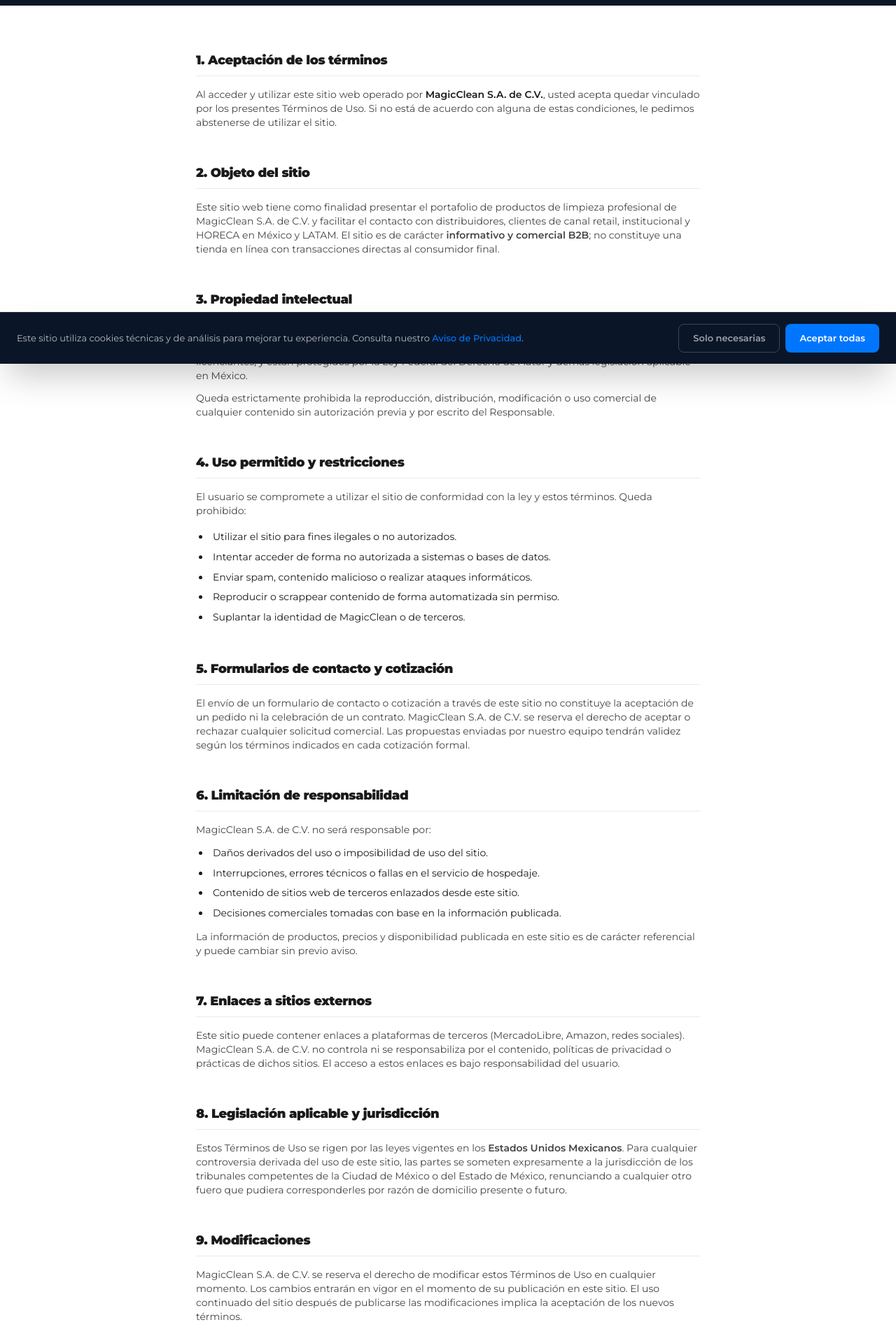
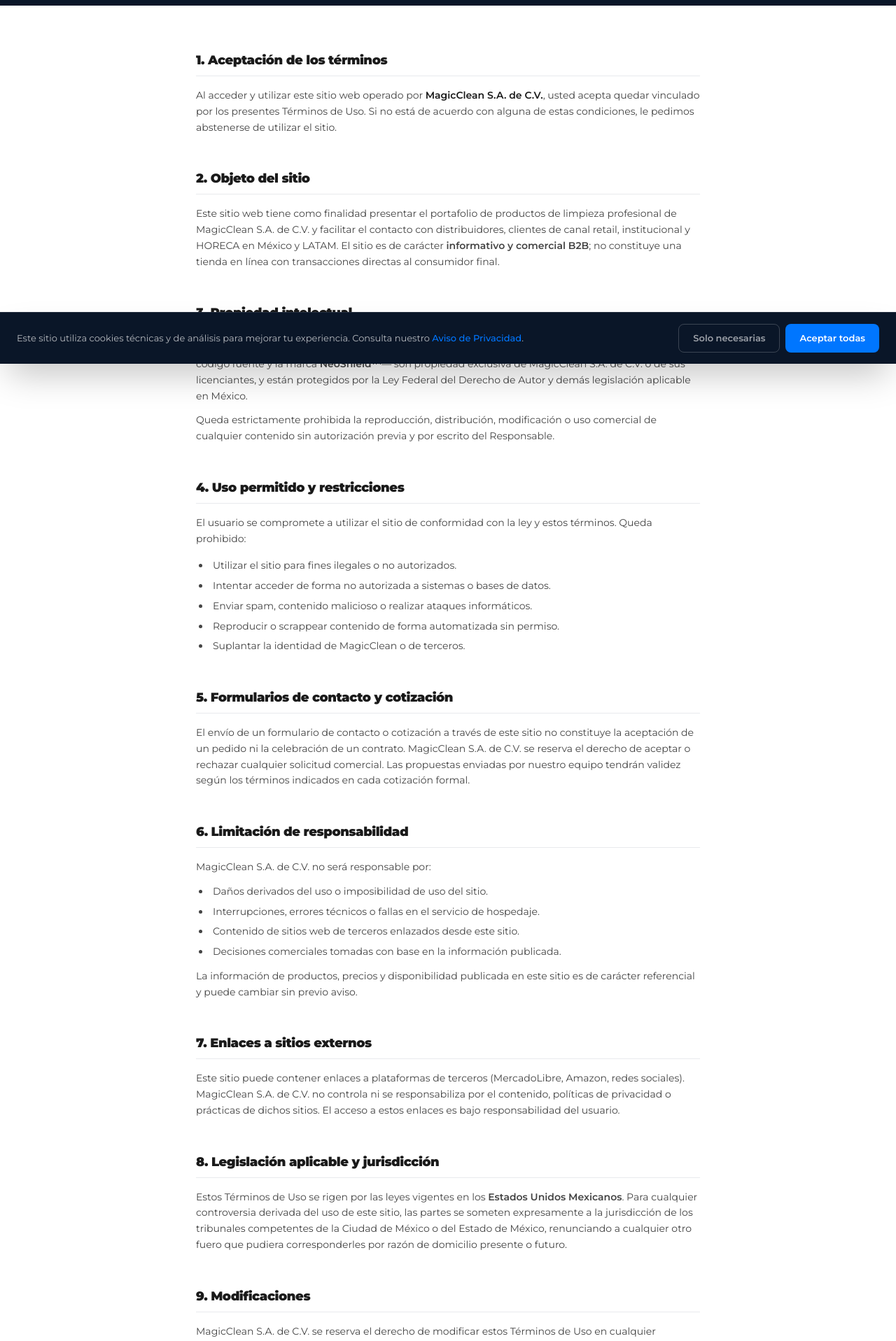
Before and after one commit to MagicleanMX/magiclean-web, a Next.js app: page /terminos-de-uso in a window 1280 px wide. Shown: the part 280-2197 px from the top of the page at 70% size. Built offline with nearby package versions, Linux system fonts and the light colour scheme.

Commit message:
fix: missing space between Tailwind classes in legal pages

```diff
--- a/src/app/terminos-de-uso/page.tsx
+++ b/src/app/terminos-de-uso/page.tsx
@@ -41,7 +41,7 @@
             <h2 className="text-lg font-black tracking-tight mb-4 pb-2 border-b border-[#E8EAED]">
               1. Aceptación de los términos
             </h2>
-            <p className="text-sm font-normalleading-relaxed text-[#444]">
+            <p className="text-sm font-normal leading-relaxed text-[#444]">
               Al acceder y utilizar este sitio web operado por{' '}
               <strong className="font-semibold text-[#1A1A1A]">MagicClean S.A. de C.V.</strong>,
               usted acepta quedar vinculado por los presentes Términos de Uso. Si no está de
@@ -54,7 +54,7 @@
             <h2 className="text-lg font-black tracking-tight mb-4 pb-2 border-b border-[#E8EAED]">
               2. Objeto del sitio
             </h2>
-            <p className="text-sm font-normalleading-relaxed text-[#444]">
+            <p className="text-sm font-normal leading-relaxed text-[#444]">
               Este sitio web tiene como finalidad presentar el portafolio de productos de
               limpieza profesional de MagicClean S.A. de C.V. y facilitar el contacto con
               distribuidores, clientes de canal retail, institucional y HORECA en México y LATAM.
@@ -68,14 +68,14 @@
             <h2 className="text-lg font-black tracking-tight mb-4 pb-2 border-b border-[#E8EAED]">
               3. Propiedad intelectual
             </h2>
-            <p className="text-sm font-normalleading-relaxed text-[#444] mb-3">
+            <p className="text-sm font-normal leading-relaxed text-[#444] mb-3">
               Todos los contenidos de este sitio —incluyendo textos, imágenes, logotipos,
               marcas, diseños, íconos, código fuente y la marca{' '}
               <strong className="font-semibold">NeoShield™</strong>— son propiedad exclusiva
               de MagicClean S.A. de C.V. o de sus licenciantes, y están protegidos por la
               Ley Federal del Derecho de Autor y demás legislación aplicable en México.
             </p>
-            <p className="text-sm font-normalleading-relaxed text-[#444]">
+            <p className="text-sm font-normal leading-relaxed text-[#444]">
               Queda estrictamente prohibida la reproducción, distribución, modificación o
               uso comercial de cualquier contenido sin autorización previa y por escrito
               del Responsable.
@@ -87,11 +87,11 @@
             <h2 className="text-lg font-black tracking-tight mb-4 pb-2 border-b border-[#E8EAED]">
               4. Uso permitido y restricciones
             </h2>
-            <p className="text-sm font-normalleading-relaxed text-[#444] mb-4">
+            <p className="text-sm font-normal leading-relaxed text-[#444] mb-4">
               El usuario se compromete a utilizar el sitio de conformidad con la ley y estos
               términos. Queda prohibido:
             </p>
-            <ul className="list-disc list-inside text-sm font-normaltext-[#444] space-y-1.5 leading-relaxed ml-1">
+            <ul className="list-disc list-inside text-sm font-normal text-[#444] space-y-1.5 leading-relaxed ml-1">
               <li>Utilizar el sitio para fines ilegales o no autorizados.</li>
               <li>Intentar acceder de forma no autorizada a sistemas o bases de datos.</li>
               <li>Enviar spam, contenido malicioso o realizar ataques informáticos.</li>
@@ -105,7 +105,7 @@
             <h2 className="text-lg font-black tracking-tight mb-4 pb-2 border-b border-[#E8EAED]">
               5. Formularios de contacto y cotización
             </h2>
-            <p className="text-sm font-normalleading-relaxed text-[#444]">
+            <p className="text-sm font-normal leading-relaxed text-[#444]">
               El envío de un formulario de contacto o cotización a través de este sitio no
               constituye la aceptación de un pedido ni la celebración de un contrato.
               MagicClean S.A. de C.V. se reserva el derecho de aceptar o rechazar cualquier
@@ -119,16 +119,16 @@
             <h2 className="text-lg font-black tracking-tight mb-4 pb-2 border-b border-[#E8EAED]">
               6. Limitación de responsabilidad
             </h2>
-            <p className="text-sm font-normalleading-relaxed text-[#444] mb-3">
+            <p className="text-sm font-normal leading-relaxed text-[#444] mb-3">
               MagicClean S.A. de C.V. no será responsable por:
             </p>
-            <ul className="list-disc list-inside text-sm font-normaltext-[#444] space-y-1.5 leading-relaxed ml-1">
+            <ul className="list-disc list-inside text-sm font-normal text-[#444] space-y-1.5 leading-relaxed ml-1">
               <li>Daños derivados del uso o imposibilidad de uso del sitio.</li>
               <li>Interrupciones, errores técnicos o fallas en el servicio de hospedaje.</li>
               <li>Contenido de sitios web de terceros enlazados desde este sitio.</li>
               <li>Decisiones comerciales tomadas con base en la información publicada.</li>
             </ul>
-            <p className="text-sm font-normalleading-relaxed text-[#444] mt-3">
+            <p className="text-sm font-normal leading-relaxed text-[#444] mt-3">
               La información de productos, precios y disponibilidad publicada en este sitio
               es de carácter referencial y puede cambiar sin previo aviso.
             </p>
@@ -139,7 +139,7 @@
             <h2 className="text-lg font-black tracking-tight mb-4 pb-2 border-b border-[#E8EAED]">
               7. Enlaces a sitios externos
             </h2>
-            <p className="text-sm font-normalleading-relaxed text-[#444]">
+            <p className="text-sm font-normal leading-relaxed text-[#444]">
               Este sitio puede contener enlaces a plataformas de terceros (MercadoLibre,
               Amazon, redes sociales). MagicClean S.A. de C.V. no controla ni se responsabiliza
               por el contenido, políticas de privacidad o prácticas de dichos sitios. El acceso
@@ -152,7 +152,7 @@
             <h2 className="text-lg font-black tracking-tight mb-4 pb-2 border-b border-[#E8EAED]">
               8. Legislación aplicable y jurisdicción
             </h2>
-            <p className="text-sm font-normalleading-relaxed text-[#444]">
+            <p className="text-sm font-normal leading-relaxed text-[#444]">
               Estos Términos de Uso se rigen por las leyes vigentes en los{' '}
               <strong className="font-semibold">Estados Unidos Mexicanos</strong>. Para
               cualquier controversia derivada del uso de este sitio, las partes se someten
@@ -167,7 +167,7 @@
             <h2 className="text-lg font-black tracking-tight mb-4 pb-2 border-b border-[#E8EAED]">
               9. Modificaciones
             </h2>
-            <p className="text-sm font-normalleading-relaxed text-[#444]">
+            <p className="text-sm font-normal leading-relaxed text-[#444]">
               MagicClean S.A. de C.V. se reserva el derecho de modificar estos Términos de
               Uso en cualquier momento. Los cambios entrarán en vigor en el momento de su
               publicación en este sitio. El uso continuado del sitio después de publicarse
@@ -180,7 +180,7 @@
             <p className="text-xs font-semibold tracking-widest text-[#0076FF] uppercase mb-3">
               Contacto legal
             </p>
-            <p className="text-sm font-normaltext-[#444] leading-relaxed">
+            <p className="text-sm font-normal text-[#444] leading-relaxed">
               Para consultas sobre estos términos, escríbanos a{' '}
               <a
                 href="mailto:datos@magicleanproducts.com"
```
Also changed, not shown: src/app/aviso-de-privacidad/page.tsx (+16 -16 lines).
